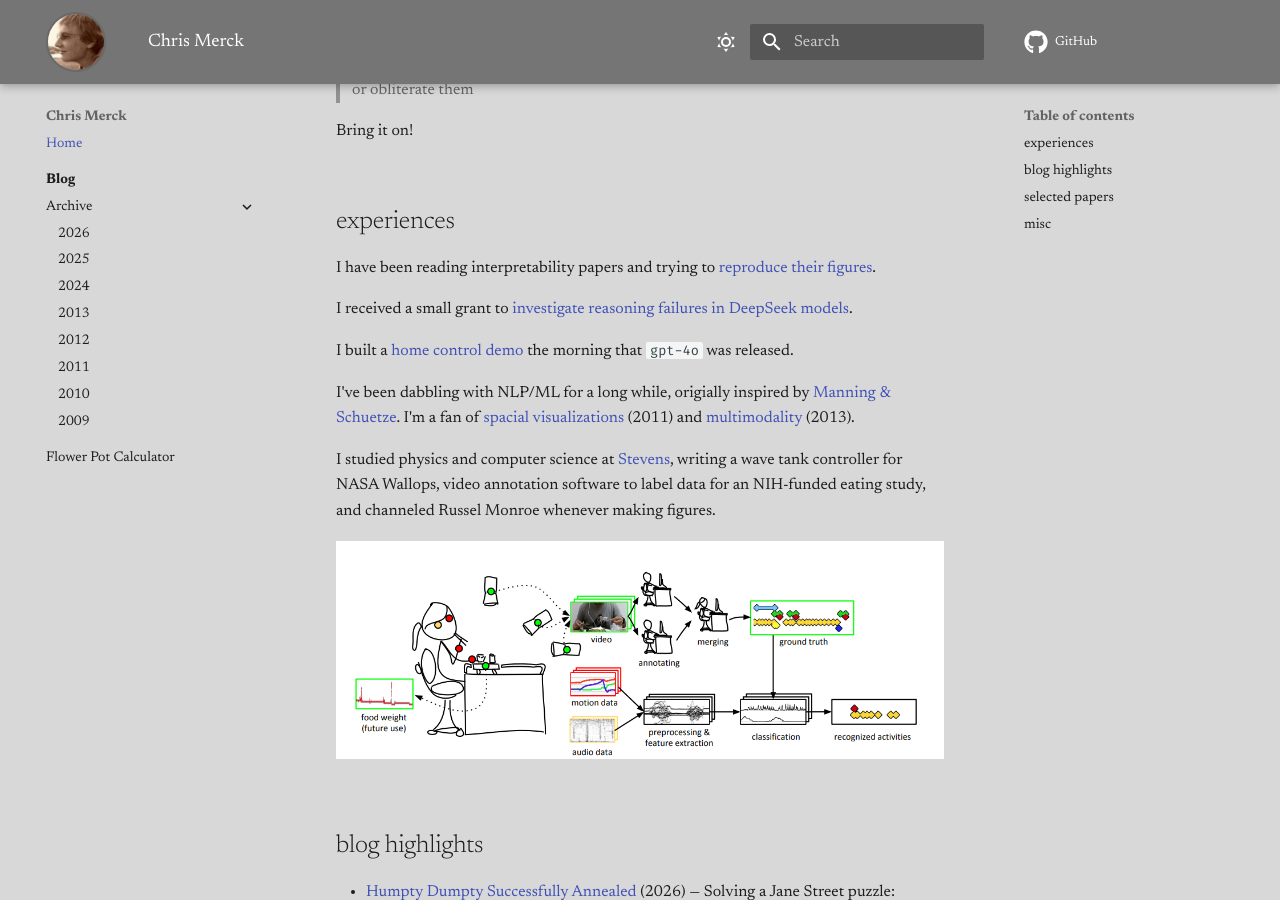
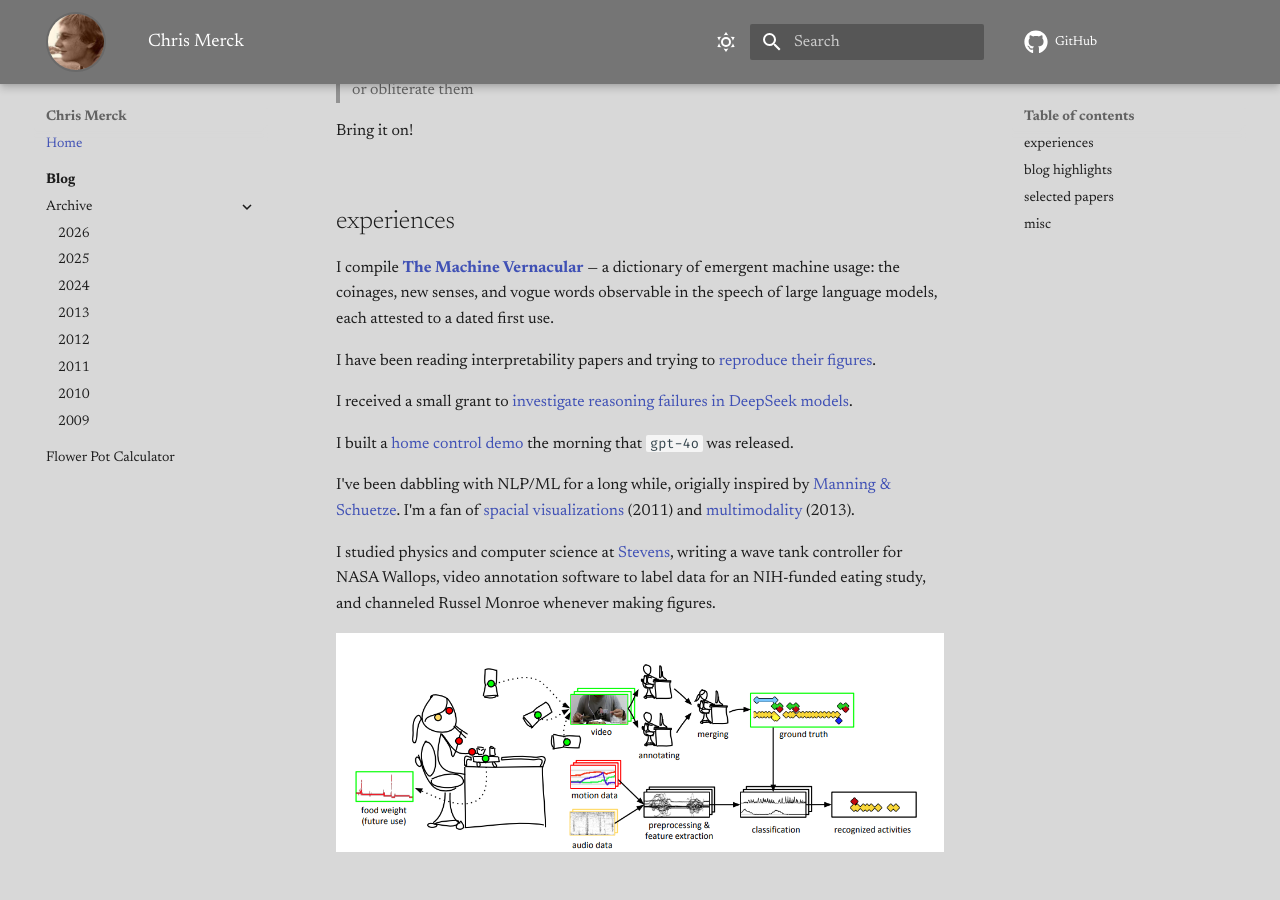
Before and after one commit to chrismerck/chrismerck.github.io, an MkDocs documentation site: the page built from docs/index.md, in a window 1280 px wide and 900 px high, scrolled down 687 px. Built offline with MkDocs 1.6.1 and Material for MkDocs 9.7.7, drawn with Linux system fonts in a browser that asks for light colours; comment, search, counter and statistics services are not loaded.

Commit message:
add The Machine Vernacular to experiences
Co-Authored-By: Claude Fable 5 <noreply@anthropic.com>

```diff
--- a/docs/index.md
+++ b/docs/index.md
@@ -30,6 +30,8 @@ Looking for collaborations with researchers and safety-focused organizations in
 Bring it on!
 
 ## experiences
+
+I compile **[The Machine Vernacular](https://chrismerck.github.io/TheMachineVernacular/)** — a dictionary of emergent machine usage: the coinages, new senses, and vogue words observable in the speech of large language models, each attested to a dated first use.
 
 I have been reading interpretability papers and trying to [reproduce their figures](blog/2025/05/14/demonstrating-superposition/).
 
```
